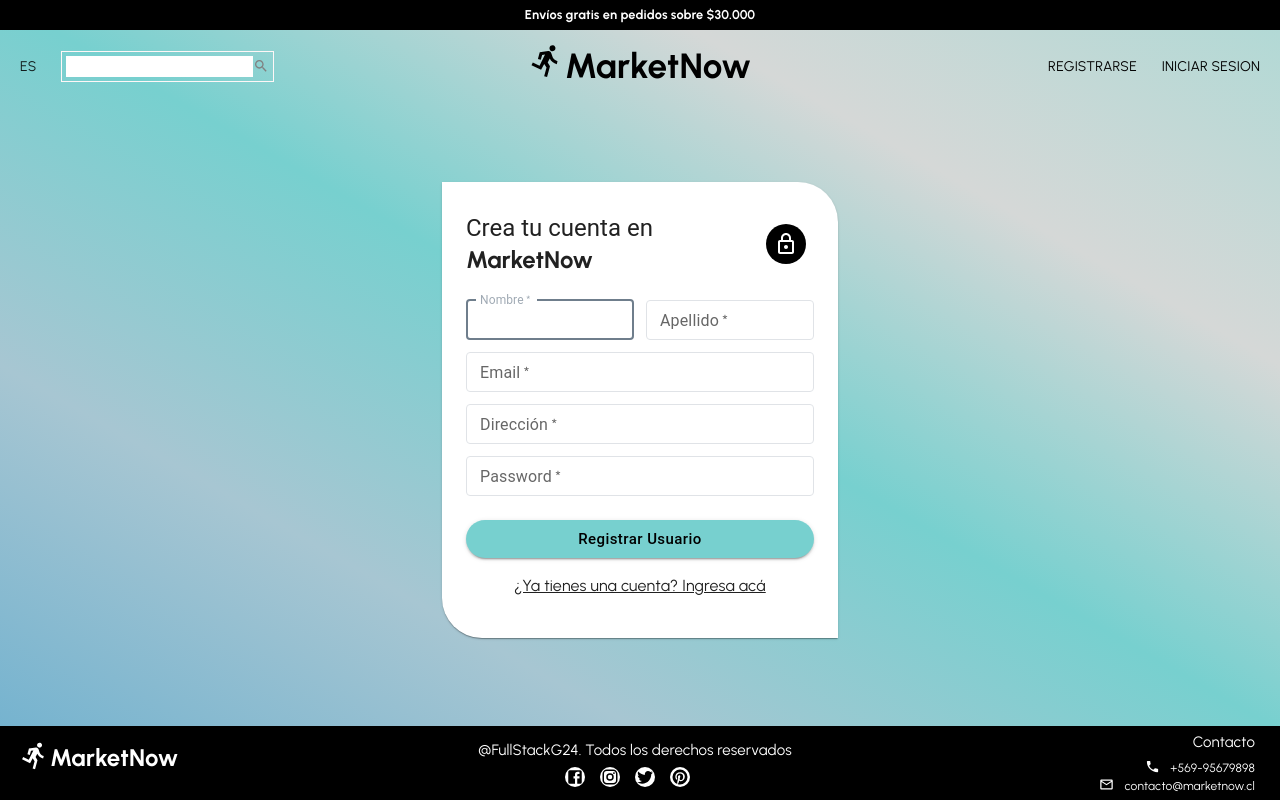
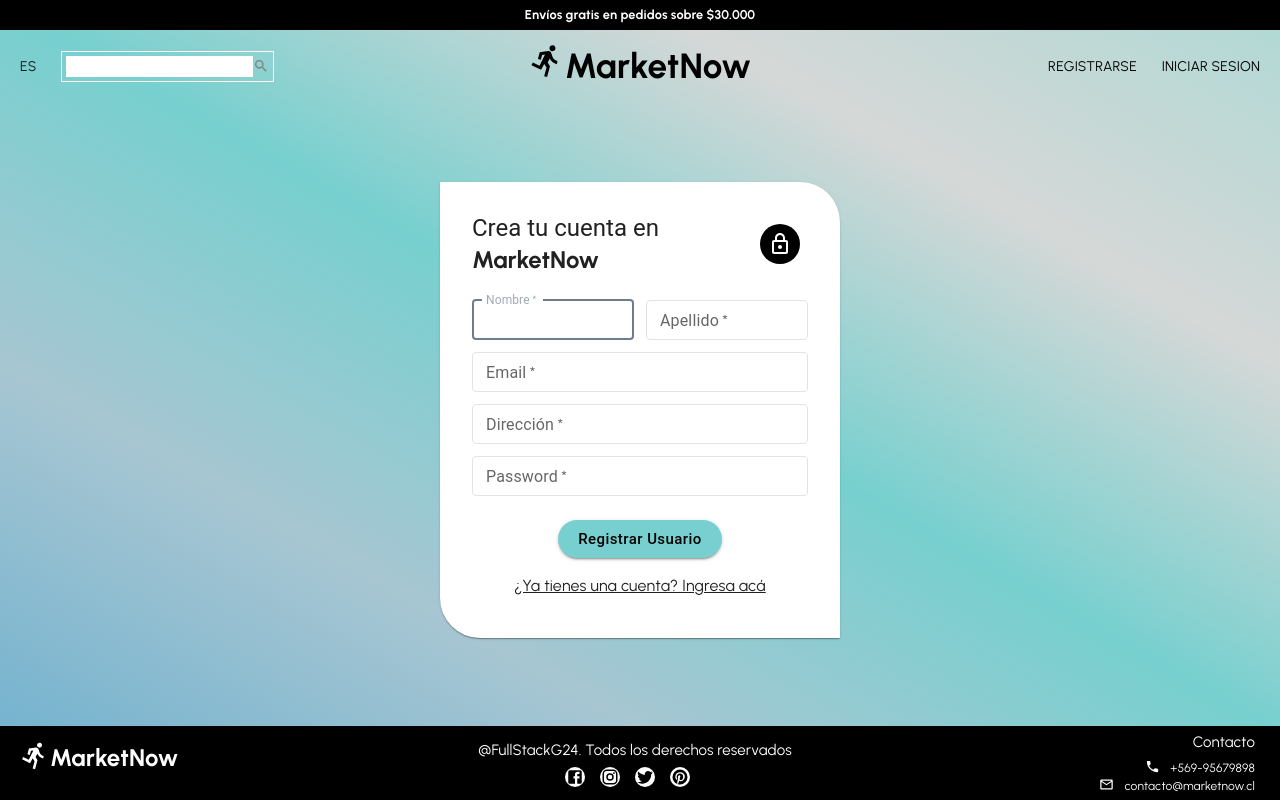
Before and after one commit to SofyGeisel/marketNow, a React (Create React App) app in the folder marketnow-react/: page /registro in a window 1280 px wide. Built offline with nearby package versions, Linux system fonts and the light colour scheme.

Commit message:
Últimos detalles Diseño

```diff
--- a/marketnow-react/src/components/RegistroForm.jsx
+++ b/marketnow-react/src/components/RegistroForm.jsx
@@ -102,12 +102,15 @@ const RegistroForm = () => {
 
     return(
         <div className="Container_Login">
-            <Container component="main" maxWidth="xs">
+
                 <CssBaseline />
                 <Box
                 sx={{
                     bgcolor: 'background.paper',
-                    p: 3,
+                    maxWidth: 400,
+                    minWidth: 350,
+                    m: 2,
+                    p: 4,
                     boxShadow: 1,
                     display: 'flex',
                     flexDirection: 'column',
@@ -126,7 +129,7 @@ const RegistroForm = () => {
                     <LockOutlinedIcon  />
                 </Avatar>
                 </TopContainer>
-                <Box component="form" noValidate sx={{ mt: 3 }} >
+                <Box component="form" noValidate sx={{ mt: 3, display: "flex", flexDirection: "column", alignItems: "center" }} >
                     <Grid container spacing={1.5}  >
                     <Grid item xs={12} sm={6} >
                         <CustomTextField
@@ -192,6 +195,7 @@ const RegistroForm = () => {
                     </Grid>
 
                     </Grid>
+                    <Grid item xs={12} display="flex" justifyContent="center">
                     <CustomButton
                     fullWidth
                     variant="contained"
@@ -200,6 +204,7 @@ const RegistroForm = () => {
                     >
                     Registrar Usuario
                     </CustomButton>
+                    </Grid>
                     <Grid container justifyContent="center">
                     <Grid item>
                         <Link href="/loginregistro" color="inherit" >
@@ -209,7 +214,7 @@ const RegistroForm = () => {
                     </Grid>
                 </Box>
                 </Box>
-            </Container>
+
 
 
         </div>
--- a/marketnow-react/src/components/sidemenu.jsx
+++ b/marketnow-react/src/components/sidemenu.jsx
@@ -107,11 +107,11 @@ const SideMenu = (props) => {
 
   const drawer = (
 
-      <Box sx={{ width: '100%', maxWidth: 360, minWidth: 200, height: '100vh',  bgcolor: 'background.paper', marginLeft: 0,}}>
-      <Box p={5} style={{ color: 'black' }}>
-        <p>Bienvenid@ </p>
+      <Box sx={{ width: '100%', maxWidth: 360, minWidth: 200, height: '100vh',  bgcolor: 'background.paper', marginLeft: 0, display: 'flex', flexDirection: 'column', }}>
+      <Box p={5} style={{ color: 'black', display: 'flex' }}>
+        <p style={{ marginRight: '5px' }}>Bienvenid@, </p>
         {usuario.map(user =>
-        <strong key={user.usuarioid}>{user.nombre}</strong>
+        <strong key= { user.usuarioid}>{user.nombre}</strong>
         )}
       </Box>
       <Divider/>
```
